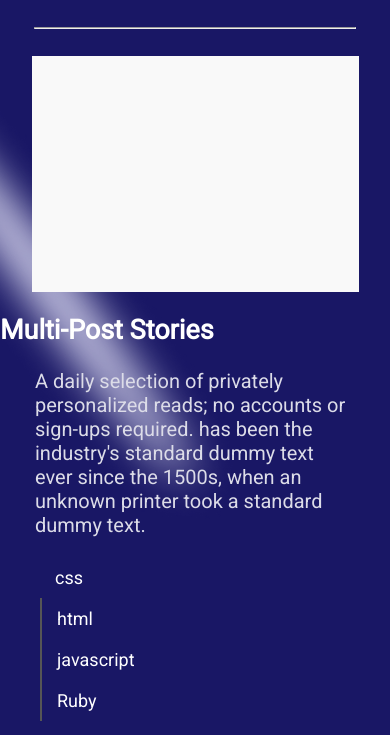
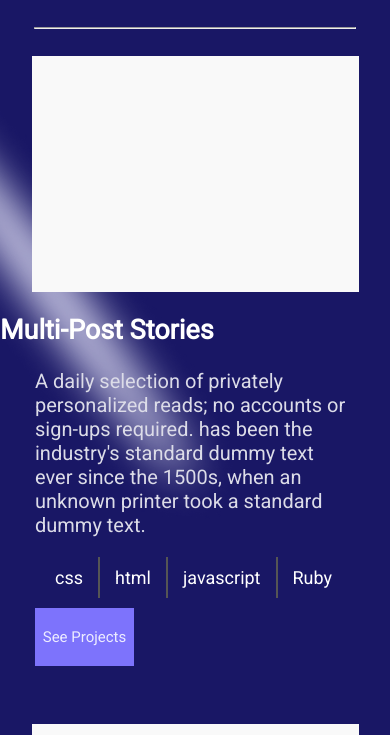
Before and after one commit to til2to/porfolio_projects, a website: page index.html in a window 390 px wide. Shown: the part 109-844 px from the top of the page. Drawn offline with Linux system fonts and the light colour scheme.

Commit message:
Float Languages List Items

```diff
--- a/style.css
+++ b/style.css
@@ -72,6 +72,8 @@ body {
     align-items: center;
     font-weight: 500;
     border-left: 2px solid #555;
+    float: left;
+    margin-bottom: 10px;
   }
 
   .tags li:first-child {
```
